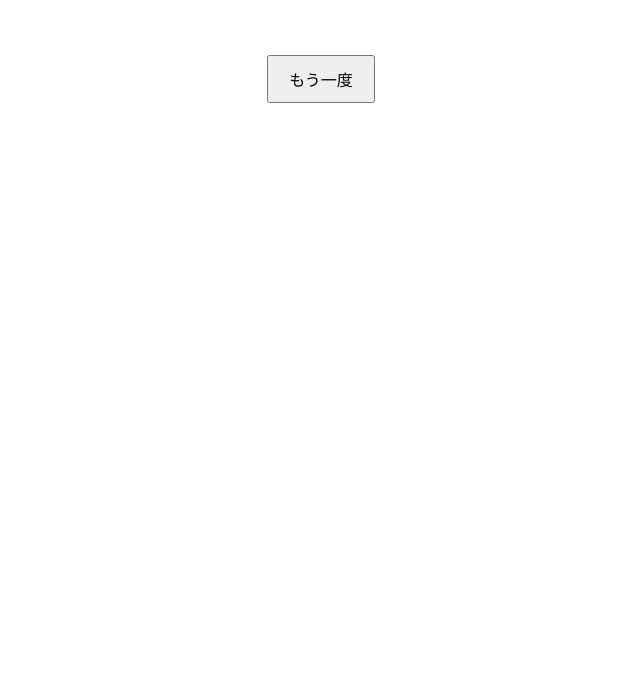
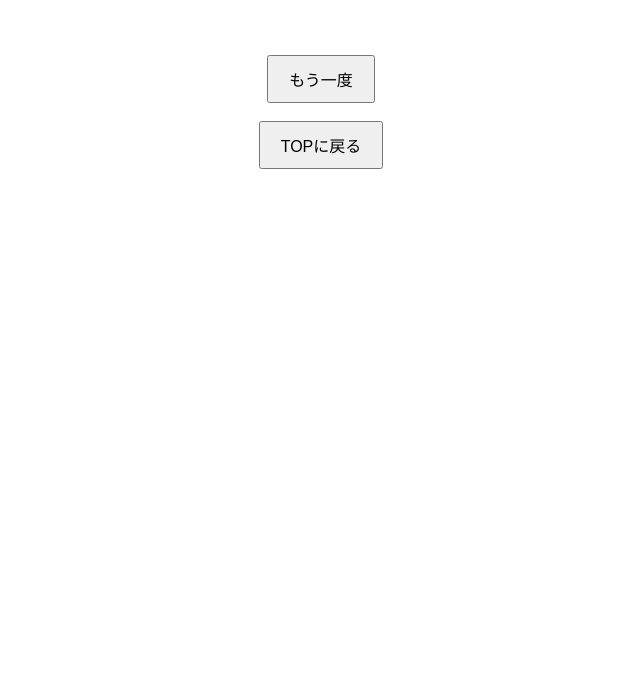
Before and after one commit to chebuo/itikuocup_daihukuoisi, a website: page result.html in a window 1280 px wide. Shown: the part 110-800 px from the top of the page, without its empty margins (319-959 px from the left). Drawn offline with Linux system fonts and the light colour scheme.

Commit message:
Readme記入とボタン追加

```diff
--- a/result.html
+++ b/result.html
@@ -13,6 +13,8 @@
     <h1>リザルト</h1>
     <div id="score">スコア未集計</div>
     <button onclick="window.location.href='mimic.html'">もう一度</button>
+    <br><br>
+    <button onclick="window.location.href='index.html'">TOPに戻る</button>
     <script>
         // localStorageから両方の得点を取得して表示
         const score = JSON.parse(localStorage.getItem('score') || '{}');
```
Also changed, not shown: README.md.
